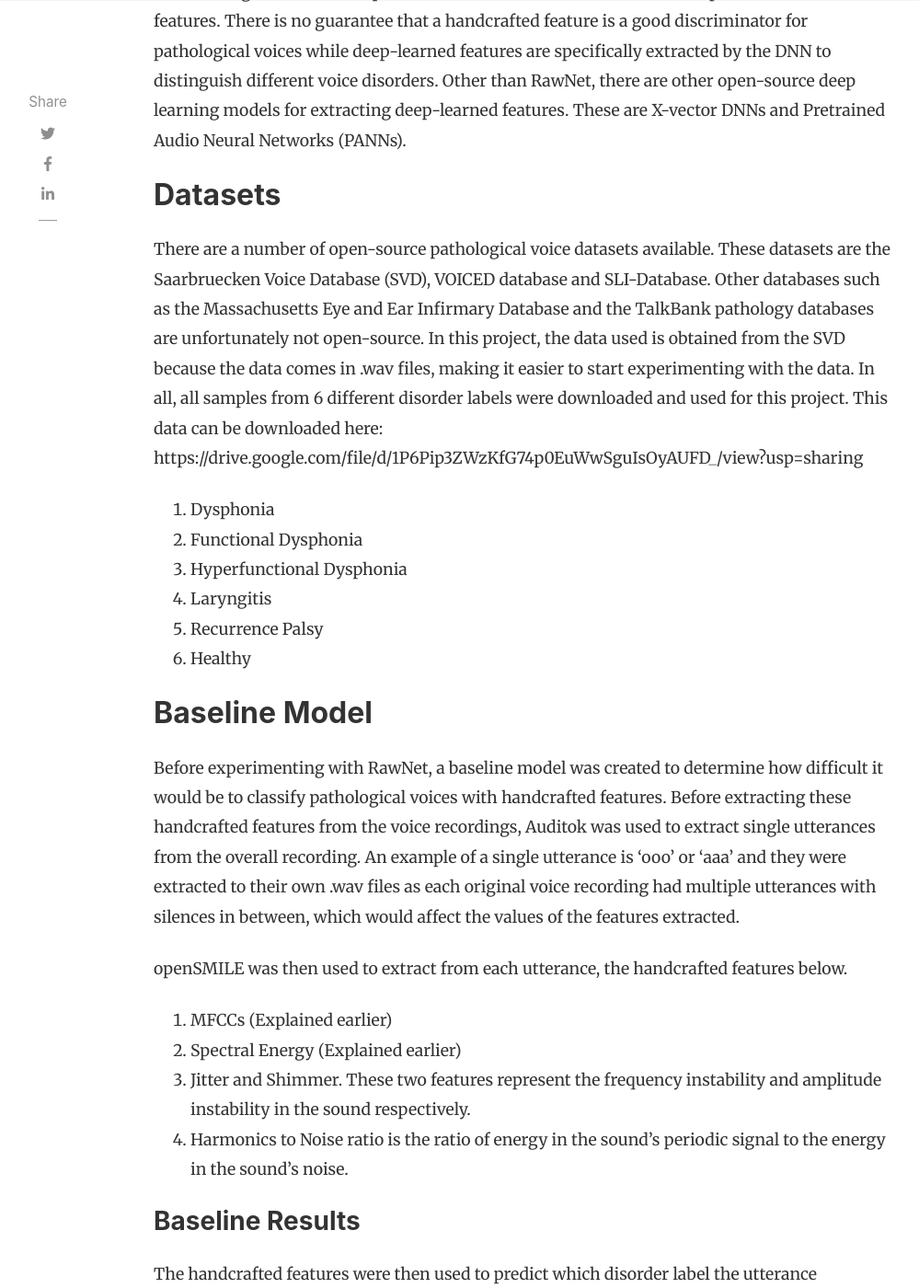
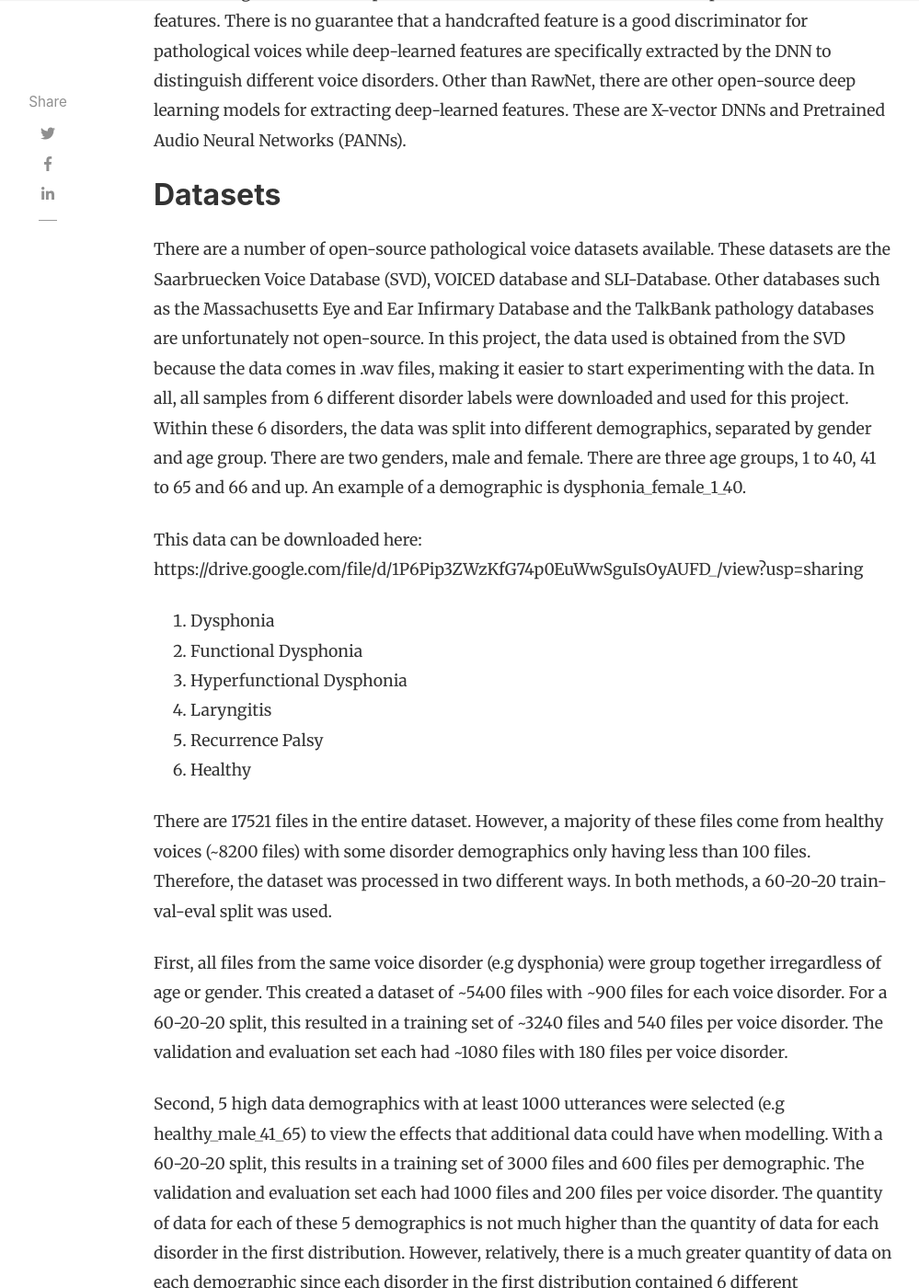
Before and after one commit to DinoHub/dinohub.github.io, a Jekyll site: the page built from _posts/2020-09-28-Pathological-voice-classification-with-deep-learned-embeddings-from-voice-recordings.md, in a window 1280 px wide and 1400 px high, scrolled down 2997 px. Shown: the whole window at 92% size, without its empty margins (118-1117 px from the left). Built offline with Jekyll 4.4.1, drawn with Linux system fonts in a browser that asks for light colours; nearby versions of some CDN libraries; comment, search, counter and statistics services are not loaded; some of the changed text lies outside the part shown.

Commit message:
Updates to post

```diff
--- a/_posts/2020-09-28-Pathological-voice-classification-with-deep-learned-embeddings-from-voice-recordings.md
+++ b/_posts/2020-09-28-Pathological-voice-classification-with-deep-learned-embeddings-from-voice-recordings.md
@@ -46,7 +46,9 @@
 Deep-learned features are features extracted from the audio recordings by a deep neural network (DNN). Recent research has experimented with this approach since deep-learned features might be a better representation of an individual's voice as compared to handcrafted features. There is no guarantee that a handcrafted feature is a good discriminator for pathological voices while deep-learned features are specifically extracted by the DNN to distinguish different voice disorders. Other than RawNet, there are other open-source deep learning models for extracting deep-learned features. These are X-vector DNNs and Pretrained Audio Neural Networks (PANNs).
 
 ## Datasets
-There are a number of open-source pathological voice datasets available. These datasets are the Saarbruecken Voice Database (SVD), VOICED database and SLI-Database. Other databases such as the Massachusetts Eye and Ear Infirmary Database and the TalkBank pathology databases are unfortunately not open-source. In this project, the data used is obtained from the SVD because the data comes in .wav files, making it easier to start experimenting with the data. In all, all samples from 6 different disorder labels were downloaded and used for this project. This data can be downloaded here: https://drive.google.com/file/d/1P6Pip3ZWzKfG74p0EuWwSguIsOyAUFD_/view?usp=sharing
+There are a number of open-source pathological voice datasets available. These datasets are the Saarbruecken Voice Database (SVD), VOICED database and SLI-Database. Other databases such as the Massachusetts Eye and Ear Infirmary Database and the TalkBank pathology databases are unfortunately not open-source. In this project, the data used is obtained from the SVD because the data comes in .wav files, making it easier to start experimenting with the data. In all, all samples from 6 different disorder labels were downloaded and used for this project. Within these 6 disorders, the data was split into different demographics, separated by gender and age group. There are two genders, male and female. There are three age groups, 1 to 40, 41 to 65 and 66 and up. An example of a demographic is dysphonia_female_1_40.
+
+This data can be downloaded here: https://drive.google.com/file/d/1P6Pip3ZWzKfG74p0EuWwSguIsOyAUFD_/view?usp=sharing
 
 1. Dysphonia
 2. Functional Dysphonia
@@ -55,8 +57,14 @@
 5. Recurrence Palsy
 6. Healthy
 
+There are 17521 files in the entire dataset. However, a majority of these files come from healthy voices (~8200 files) with some disorder demographics only having less than 100 files. Therefore, the dataset was processed in two different ways. In both methods, a 60-20-20 train-val-eval split was used.
+
+First, all files from the same voice disorder (e.g dysphonia) were group together irregardless of age or gender. This created a dataset of ~5400 files with ~900 files for each voice disorder. For a 60-20-20 split, this resulted in a training set of ~3240 files and 540 files per voice disorder. The validation and evaluation set each had ~1080 files with 180 files per voice disorder.
+
+Second, 5 high data demographics with at least 1000 utterances were selected (e.g healthy_male_41_65) to view the effects that additional data could have when modelling. With a 60-20-20 split, this results in a training set of 3000 files and 600 files per demographic. The validation and evaluation set each had 1000 files and 200 files per voice disorder. The quantity of data for each of these 5 demographics is not much higher than the quantity of data for each disorder in the first distribution. However, relatively, there is a much greater quantity of data on each demographic since each disorder in the first distribution contained 6 different demographics.
+
 ## Baseline Model
-Before experimenting with RawNet, a baseline model was created to determine how difficult it would be to classify pathological voices with handcrafted features. Before extracting these handcrafted features from the voice recordings, Auditok was used to extract single utterances from the overall recording. An example of a single utterance is 'ooo' or 'aaa' and they were extracted to their own .wav files as each original voice recording had multiple utterances with silences in between, which would affect the values of the features extracted.
+Before experimenting with RawNet, a baseline model was created to determine how difficult it would be to classify pathological voices with handcrafted features. Before extracting these handcrafted features from the voice recordings, Auditok was used to extract single utterances from the overall recordings of the SVD dataset. An example of a single utterance is 'ooo' or 'aaa' and they were extracted to their own .wav files as each original voice recording had multiple utterances with silences in between, which would affect the values of the features extracted.
 
 openSMILE was then used to extract from each utterance, the handcrafted features below.
 
@@ -72,24 +80,24 @@
 2. Multi-class classification (5 high-data demographics): ~0.31 F1-score
 3. 1 vs 1 classification of disorder classes: ~0.55 F1-score
 
-The 5 high data demographics in this result are the 5 demographics that had the highest number of single utterances after data processing of around 1000 utterances. For example, healthy_male_41-65 is a demographic with this number of utterances, allowing for more training data.
+The 5 high data demographics in this result are the 5 demographics that had the highest number of single utterances after data processing of around 1000 utterances. For example, healthy_male_41_65 is a demographic with this number of utterances, allowing for more training data.
 
 The baseline results indicate that the model is doing little better than randomly guessing which disorder label should be given to an unknown utterance. This is consistent across multiple models like Random Forests, Support Vector Machines and XGBoost. However, the hyperparameters of the models were not tuned so doing this may improve the baseline results.
 
 ## Deep-learned Features with RawNet
-To improve on the baseline results, a deep learning model called RawNet is used. The original purpose of RawNet was for speaker verification with raw audio waveforms as input. The picture below illustrates the input and output of the model as well as its architecture.
+To improve on the baseline results, a deep learning model called RawNet is used. The original purpose of RawNet was for speaker verification with raw audio waveforms as input. To achieve their goal of speaker verification, the researchers used a cosine similarity classifier as the last layer of RawNet. This classifier indicated how similar two embeddings from different recordings were similar to one another. The picture below illustrates the input and output of the model as well as its architecture.
 
 ![](../assets/images/2020-08-29-Pathological-voice-classification-with-deep-learned-embeddings-from-voice-recordings/rawnet_architecture.png)
 
 This project has adapted it for pathological voice classification by treating each demographic (e.g male, dysphonia, 41-65) as speakers. The rationale for this was because based on current research, the different demographics should have distinct characteristics from one another that would enable RawNet to distinguish between the different demographics. For example, male individuals would have a lower pitch than female individuals while individuals with a voice disorder would have a higher jitter and shimmer than healthy individuals.
 
 ### Verifying the performance of RawNet
-Before adapting RawNet for classifying pathological voices, the original research was verified by replicating the research. This was done by training the RawNet model on voxCeleb, a dataset of speech recordings from celebrities. From the visualisation of the embeddings produced from the evaluation recordings by RawNet after training, it can be seen that all the speakers are in their own distinct clusters. Thus, it can be concluded that the original research was indeed successful in its purpose.
+Before adapting RawNet for classifying pathological voices, the original research was verified by replicating the research. This was done by training the RawNet model on voxCeleb, a dataset of speech recordings from celebrities. From the visualisation of the embeddings produced from the evaluation recordings (unseen by the model during training) by RawNet after training, it can be seen that all the speakers are in their own distinct clusters. Thus, it can be concluded that the original research was indeed successful in its purpose.
 
 ![](../assets/images/2020-08-29-Pathological-voice-classification-with-deep-learned-embeddings-from-voice-recordings/voxceleb_eval_embeddings.png)
 
 ### Final Results
-The classification with the RawNet model was conducted with the same scenarios as the baseline results
+The classification with the RawNet model was conducted using the same scenarios as the baseline which utilised the SVD dataset mentioned under Datasets.
 
 1. Multi-class classification (6 disorder classes): ~0.26 F1-score
 2. Multi-class classification (5 high-data demographics): ~0.46 F1-score
```
